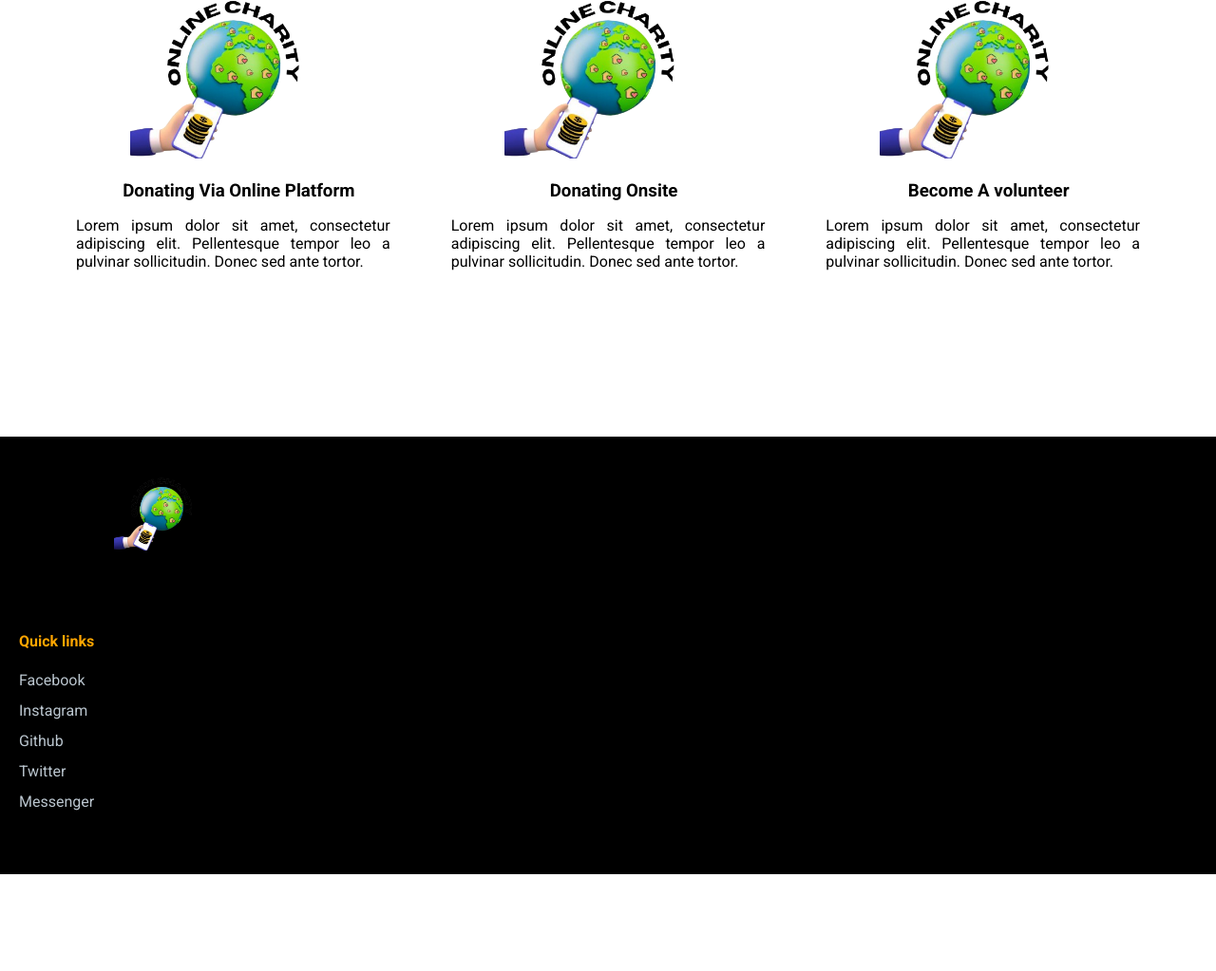
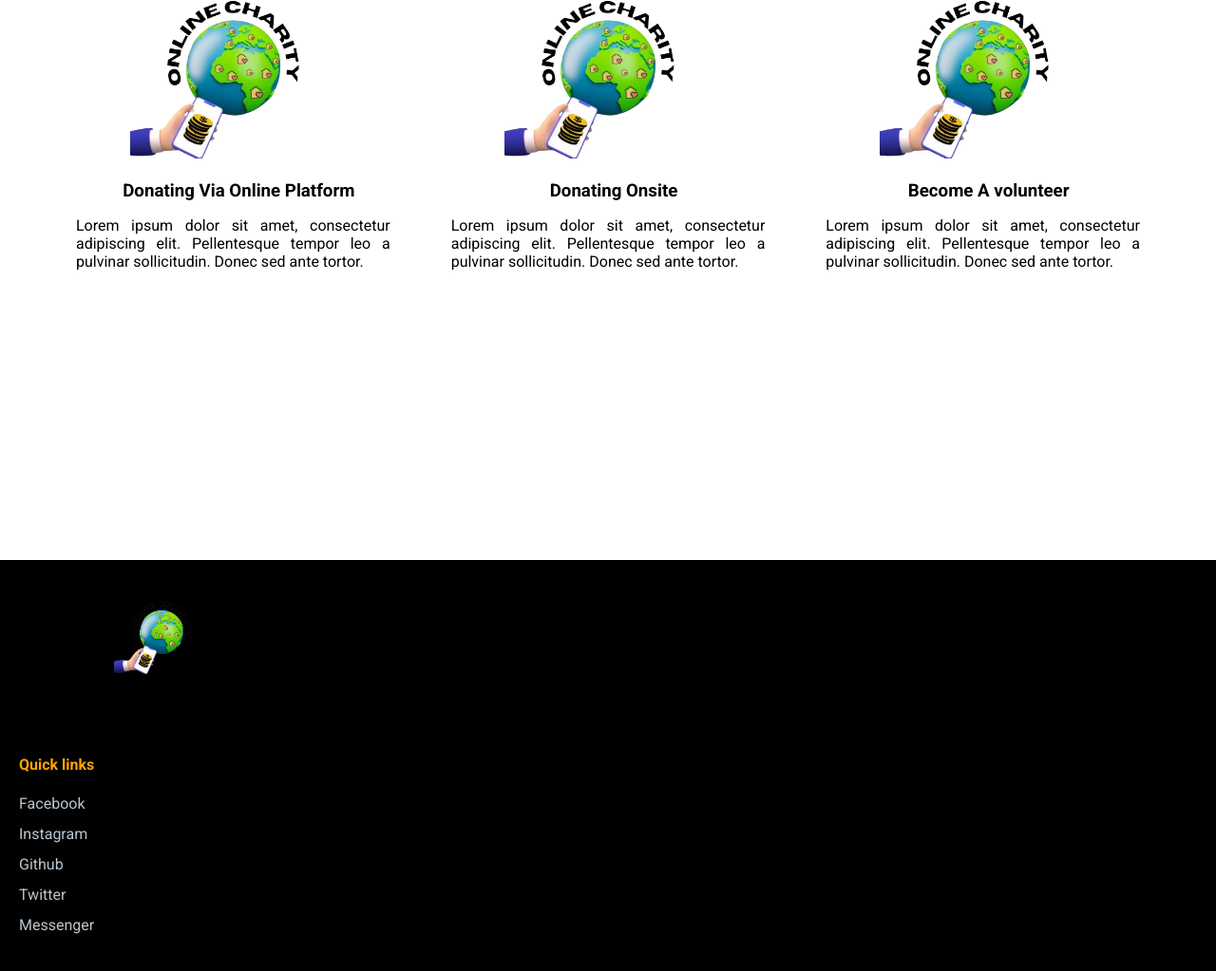
Before and after one commit to joshuadaliva/charitydonation.github.io, a plain HTML site: page index.html in a window 1280 px wide. Shown: the part 2150-3173 px from the top of the page at 95% size. Before the commit the page ends 3071 px from the top, so only its background shows below. Drawn offline with Linux system fonts and the light colour scheme.

Commit message:
footer stick to bottom without position

```diff
--- a/css/footer.css
+++ b/css/footer.css
@@ -1,9 +1,7 @@
       footer {
-         position:relative;
          background: black;
          margin: 0;
          padding: 0;
-         top:140rem;
          height:auto;
          color: white;
          width: 100%;
--- a/css/whatcanyoudo.css
+++ b/css/whatcanyoudo.css
@@ -10,7 +10,7 @@
       .cardv3{
          margin-top: 3rem;
          max-width: 100%;
-         height:auto;
+         height:80vh;
          display:flex;
          background:white;
          justify-content: space-between;
```
Also changed, not shown: index.html (+2 -3 lines).
